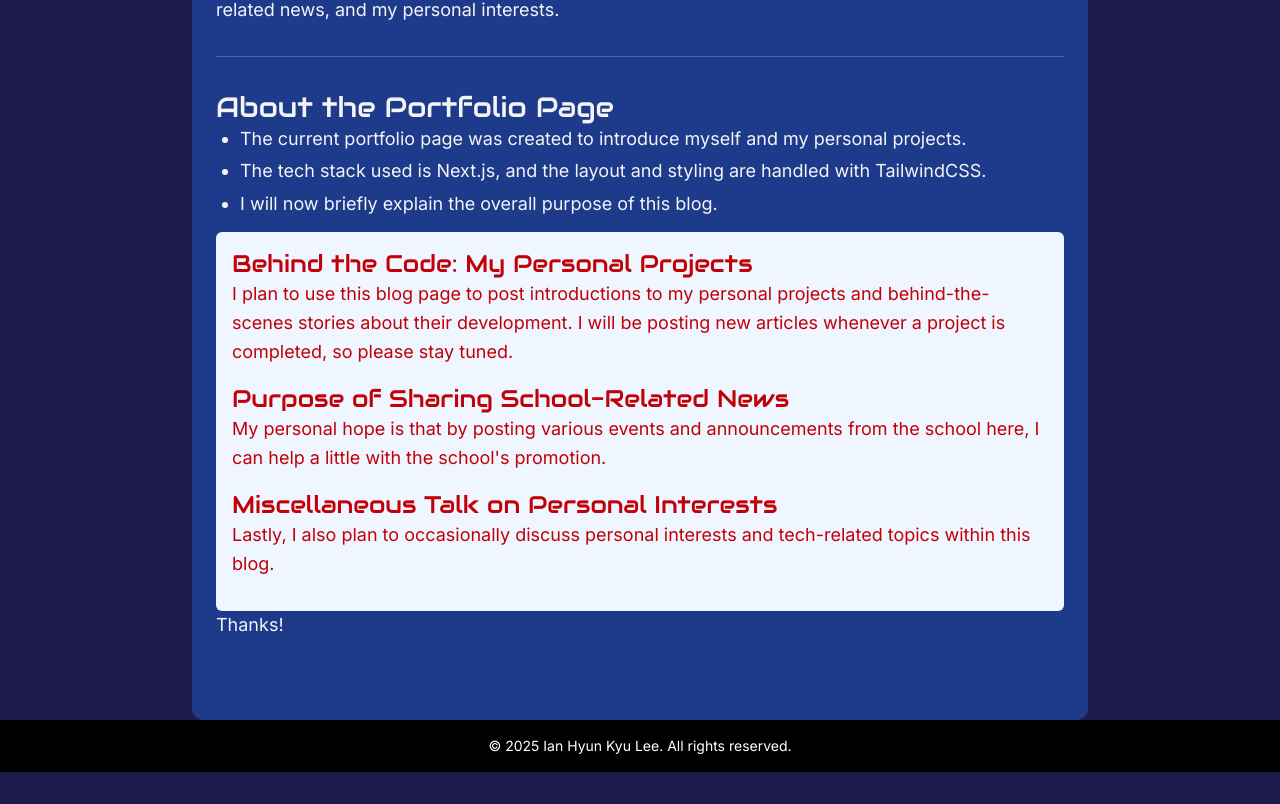
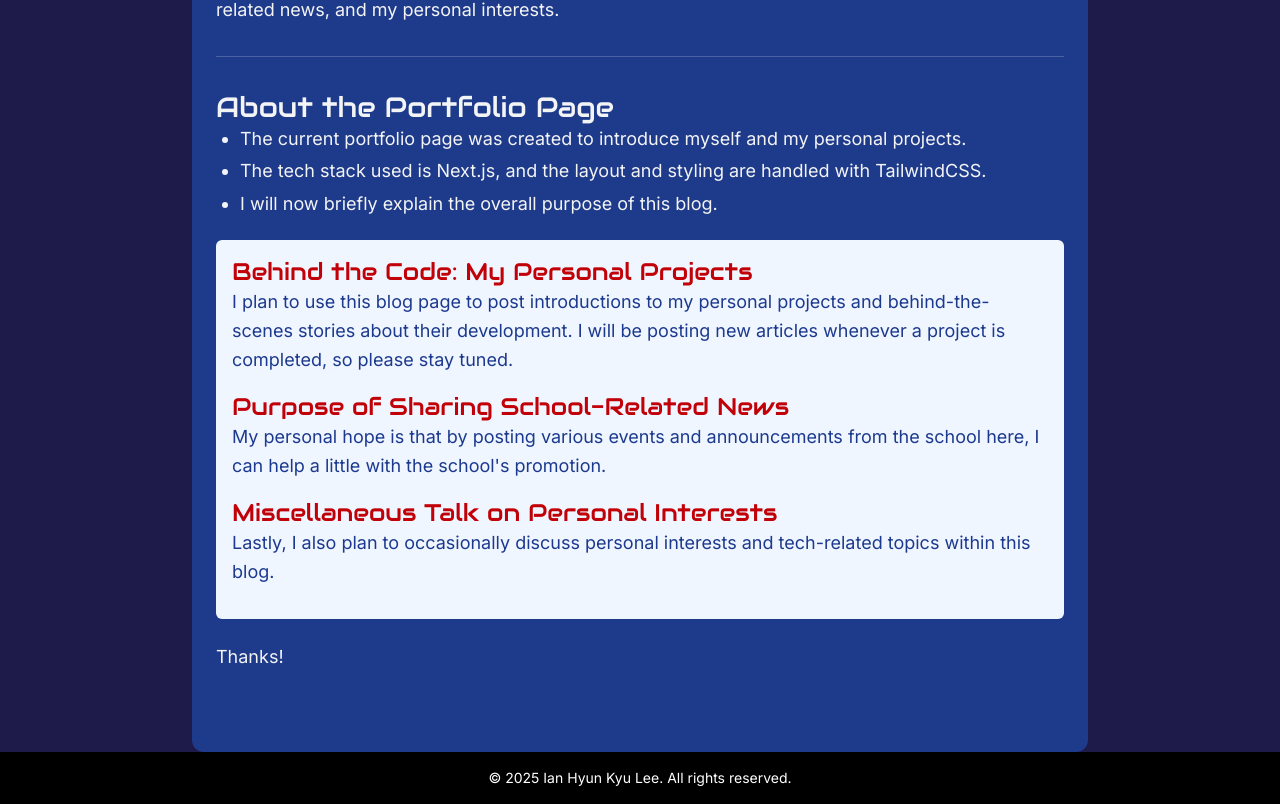
Before and after one commit to ianez7659/my-profile-page, a Next.js app: page /blog/01-post in a window 1280 px wide. Shown: the part 447-1251 px from the top of the page. Before the commit the page ends 1219 px from the top, so only its background shows below. Built offline with nearby package versions, Linux system fonts and the light colour scheme.

Commit message:
feat: Refactor Callout component to separate background and text colors for better styling

```diff
--- a/src/components/Callout.tsx
+++ b/src/components/Callout.tsx
@@ -6,11 +6,24 @@ type Props = {
 export default function Callout({ type = "info", children }: Props) {
   const base = "p-2 md:p-4 rounded-md ";
   const colors = {
-    info: "bg-blue-50 border-blue-500 text-red-700",
-    tip: "bg-green-50 border-green-500 text-green-800",
-    warn: "bg-yellow-50 border-yellow-500 text-yellow-800",
-    texting: "text-red-300",
+    info: "bg-blue-50 border-blue-500",
+    tip: "bg-green-50 border-green-500",
+    warn: "bg-yellow-50 border-yellow-500",
+    texting: "",
   };
 
-  return <div className={`${base} ${colors[type]}`}>{children}</div>;
+  const textColors = {
+    info: "text-blue-900",
+    tip: "text-green-900",
+    warn: "text-amber-900",
+    texting: "text-red-700",
+  };
+
+  return (
+    <div className={`${base} ${colors[type]} my-6`}>
+      <div className={textColors[type]}>
+        {children}
+      </div>
+    </div>
+  );
 }
```
